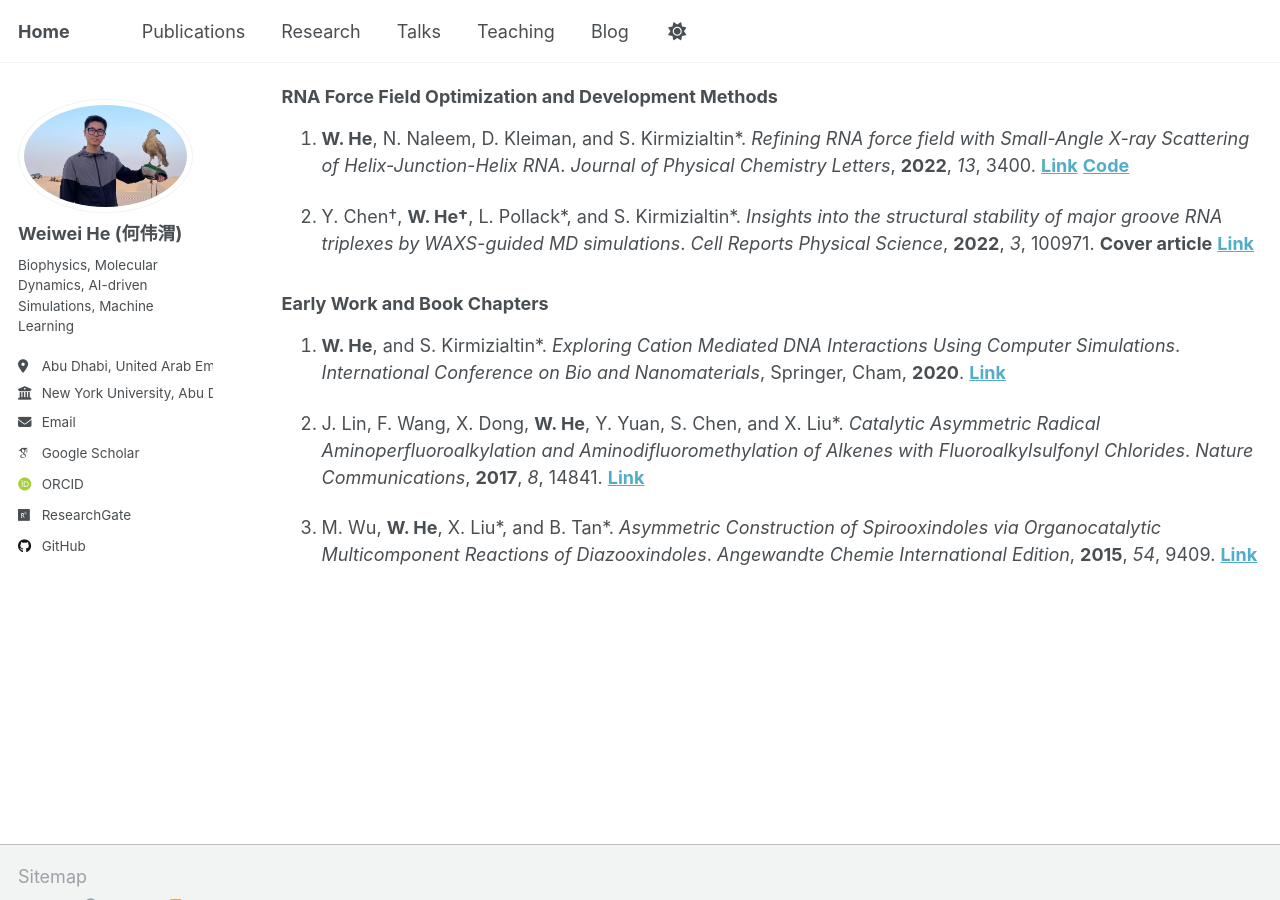
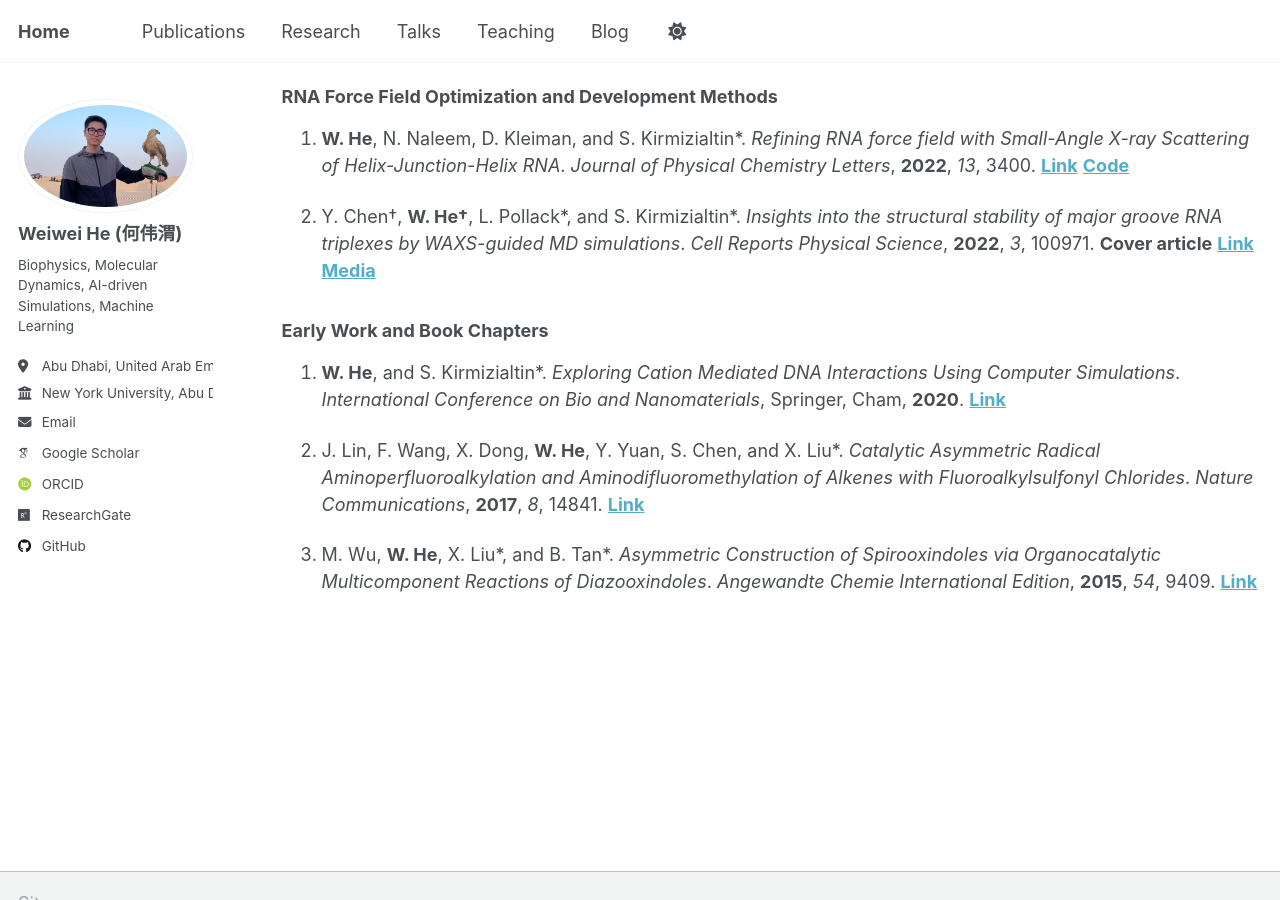
Before and after one commit to Warrenheww/warrenheww.github.io, a Jekyll site: the page built from _pages/publications.md, in a window 1280 px wide and 900 px high, scrolled down 1231 px. Built offline with Jekyll 4.4.1, drawn with Linux system fonts in a browser that asks for light colours; some web fonts are replaced.

Commit message:
Update publications.md

```diff
--- a/_pages/publications.md
+++ b/_pages/publications.md
@@ -36,7 +36,7 @@
 
 8. **W. He**, N. Naleem, D. Kleiman, and S. Kirmizialtin\*. *Refining RNA force field with Small-Angle X-ray Scattering of Helix-Junction-Helix RNA*. *Journal of Physical Chemistry Letters*, **2022**, *13*, 3400. **[Link](https://pubs.acs.org/doi/10.1021/acs.jpclett.2c00359)** **[Code](https://gitlab.com/KirmizialtinLab/hb_cufix)**
 
-2. Y. Chen†, **W. He†**, L. Pollack\*, and S. Kirmizialtin\*. *Insights into the structural stability of major groove RNA triplexes by WAXS-guided MD simulations*. *Cell Reports Physical Science*, **2022**, *3*, 100971. **Cover article** **[Link](https://www.cell.com/cell-reports-physical-science/fulltext/S2666-3864(22)00257-0)**
+2. Y. Chen†, **W. He†**, L. Pollack\*, and S. Kirmizialtin\*. *Insights into the structural stability of major groove RNA triplexes by WAXS-guided MD simulations*. *Cell Reports Physical Science*, **2022**, *3*, 100971. **Cover article** **[Link](https://www.cell.com/cell-reports-physical-science/fulltext/S2666-3864(22)00257-0)** **[Media](https://www.natureasia.com/en/nmiddleeast/article/10.1038/nmiddleeast.2022.41)**
 
 ### Early Work and Book Chapters
 
```
